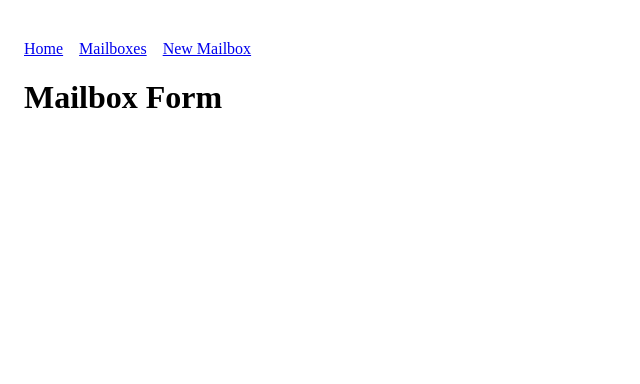
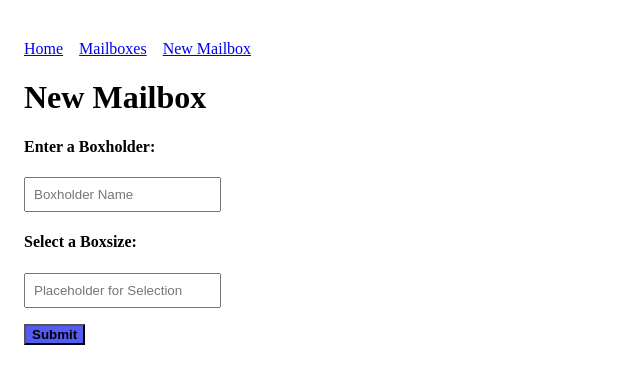
Before and after one commit to jt10101/react-router-dom-lab, a React (Vite) app: page /new-mailbox in a window 1280 px wide. Shown: the top 384 px of the page, without its empty margins (0-640 px from the left). Built offline with nearby package versions, Linux system fonts and the light colour scheme.

Commit message:
box description page done

```diff
--- a/src/App.jsx
+++ b/src/App.jsx
@@ -14,6 +14,13 @@ const mailboxsample = [
 
 const App = () => {
   const [mailboxes, setMailboxes] = useState(mailboxsample);
+  const [boxInput, setboxInput] = useState();
+
+  const handleChange = (event) => {
+    let newboxInput = event.target.value;
+    console.log(event.target.value);
+    setboxInput(newboxInput);
+  };
 
   const addBox = (data) => {
     let newMailbox = {};
@@ -37,8 +44,14 @@ const App = () => {
           path="/mailboxes"
           element={<MailboxList mailboxes={mailboxes} />}
         />
-        <Route path="/new-mailbox" element={<MailboxForm />} />
-        <Route path="/mailboxes/:mailboxID" element={<MailboxDetails />} />
+        <Route
+          path="/new-mailbox"
+          element={<MailboxForm handleChange={handleChange} />}
+        />
+        <Route
+          path="/mailboxes/:mailboxID"
+          element={<MailboxDetails mailboxes={mailboxes} />}
+        />
       </Routes>
     </>
   );
--- a/src/components/MailboxDetails/MailboxDetails.jsx
+++ b/src/components/MailboxDetails/MailboxDetails.jsx
@@ -1,5 +1,18 @@
-const MailboxDetails = () => {
-  return <h1>Mailbox Details</h1>;
+import { useParams } from "react-router";
+
+const MailboxDetails = (props) => {
+  const { mailboxID } = useParams();
+  const selectedBox = props.mailboxes.find(
+    (mailbox) => mailbox._id === Number(mailboxID)
+  );
+  return (
+    <>
+      <h1>Mailbox {selectedBox._id} </h1>
+      <h3>Details</h3>
+      <p>Boxholder: {selectedBox.boxOwner}</p>
+      <p>Box size: {selectedBox.boxSize}</p>
+    </>
+  );
 };
 
 export { MailboxDetails };
--- a/src/components/MailboxForm/MailboxForm.jsx
+++ b/src/components/MailboxForm/MailboxForm.jsx
@@ -1,5 +1,19 @@
-const MailboxForm = () => {
-  return <h1>Mailbox Form</h1>;
+const MailboxForm = (props) => {
+  return (
+    <>
+      <h1>New Mailbox</h1>
+      <h4>Enter a Boxholder:</h4>
+      <input
+        type="text"
+        placeholder="Boxholder Name"
+        onChange={props.handlechange}
+      ></input>
+      <h4>Select a Boxsize:</h4>
+      <input type="text" placeholder="Placeholder for Selection"></input>
+      <br />
+      <button>Submit</button>
+    </>
+  );
 };
 
 export { MailboxForm };
--- a/src/components/MailboxList/MailboxList.jsx
+++ b/src/components/MailboxList/MailboxList.jsx
@@ -1,10 +1,14 @@
+import { Link } from "react-router";
+
 const MailboxList = (props) => {
   return (
     <>
       <h1>Mailbox List</h1>
       <nav>
         {props.mailboxes.map((mailbox) => (
-          <li key={mailbox.boxOwner}>{mailbox.boxOwner}</li>
+          <li key={mailbox.boxOwner}>
+            <Link to={`/mailboxes/${mailbox._id}`}>{mailbox.boxOwner}</Link>
+          </li>
         ))}
       </nav>
     </>
```
